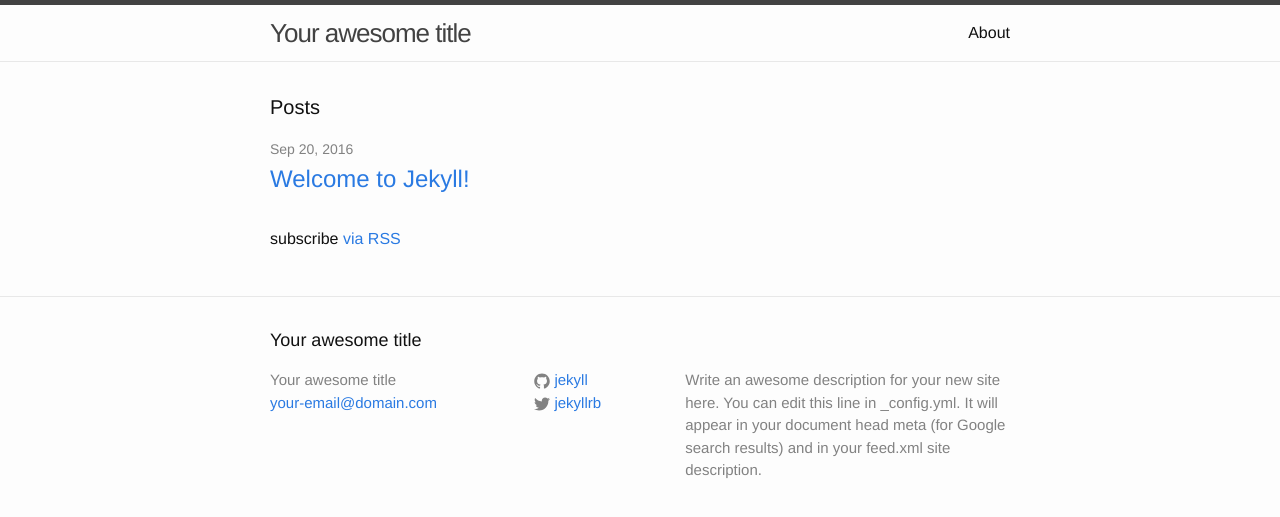
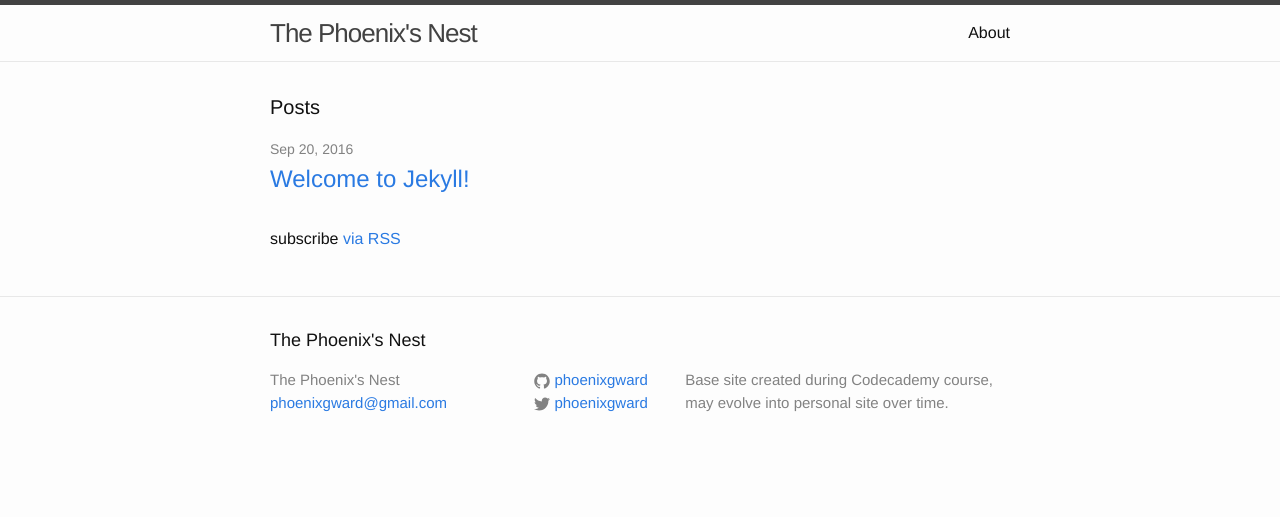
Before and after one commit to phoenixgward/phoenixgward.github.io, a Jekyll site: the page built from index.html, in a window 1280 px wide. Shown: the top 517 px of the page. Built offline with Jekyll 4.4.1, drawn with Linux system fonts in a browser that asks for light colours.

Commit message:
Update _config.yml

```diff
--- a/_config.yml
+++ b/_config.yml
@@ -6,16 +6,14 @@
 # 'jekyll serve'. If you change this file, please restart the server process.
 
 # Site settings
-title: Your awesome title
-email: your-email@domain.com
+title: The Phoenix's Nest
+email: phoenixgward@gmail.com
 description: > # this means to ignore newlines until "baseurl:"
-  Write an awesome description for your new site here. You can edit this
-  line in _config.yml. It will appear in your document head meta (for
-  Google search results) and in your feed.xml site description.
+  Base site created during Codecademy course, may evolve into personal site over time.
 baseurl: "" # the subpath of your site, e.g. /blog
-url: "http://yourdomain.com" # the base hostname & protocol for your site
-twitter_username: jekyllrb
-github_username:  jekyll
+url: "http://phoenixgward.com" # the base hostname & protocol for your site
+twitter_username: phoenixgward
+github_username:  phoenixgward
 
 # Build settings
 markdown: kramdown
```
